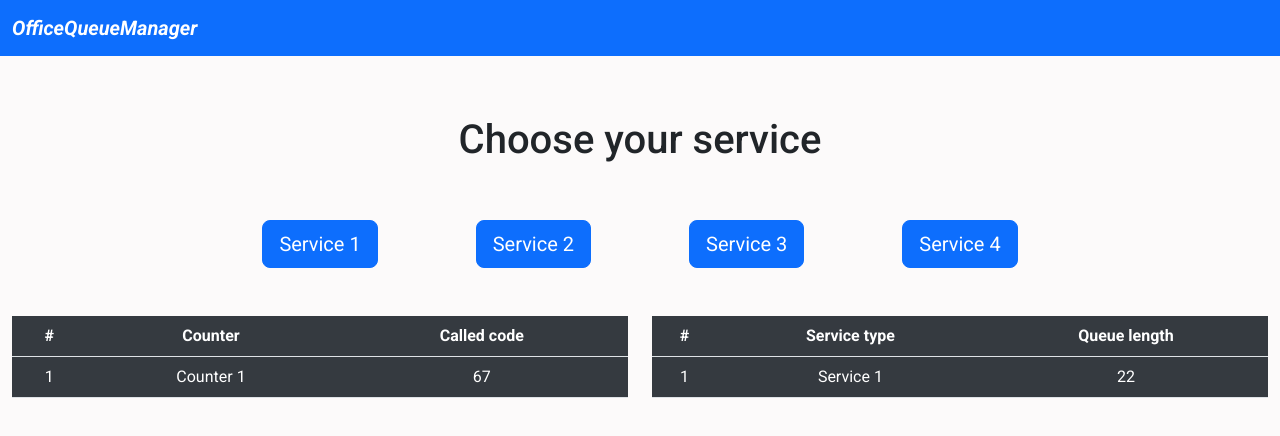
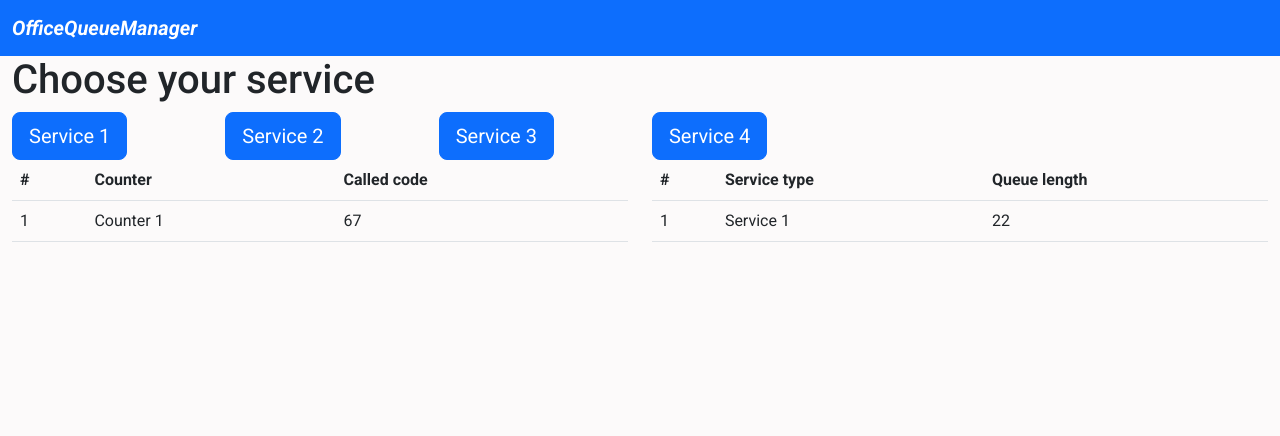
Before and after one commit to GabrieleSambin/se2022-12-OfficeQueueManager, a React (Create React App) app in the folder client/: page /customer in a window 1280 px wide. Shown: the top 436 px of the page. Built offline with nearby package versions, Linux system fonts and the light colour scheme.

Commit message:
Client Page First Release

```diff
--- a/client/src/App.css
+++ b/client/src/App.css
@@ -19,20 +19,3 @@ body,
   flex-direction: column;
   justify-content: space-between;
 }
-.cnt{
-  text-align: center;
-  margin-top: 1.5em;
-}
-
-.cnt1{
-  text-align: center;
-  padding-top: 3em;
-  justify-content: center;
-}
-.table{
-  background:#353a40;;
-}
-
-.white{
-  color: white;
-}
```
